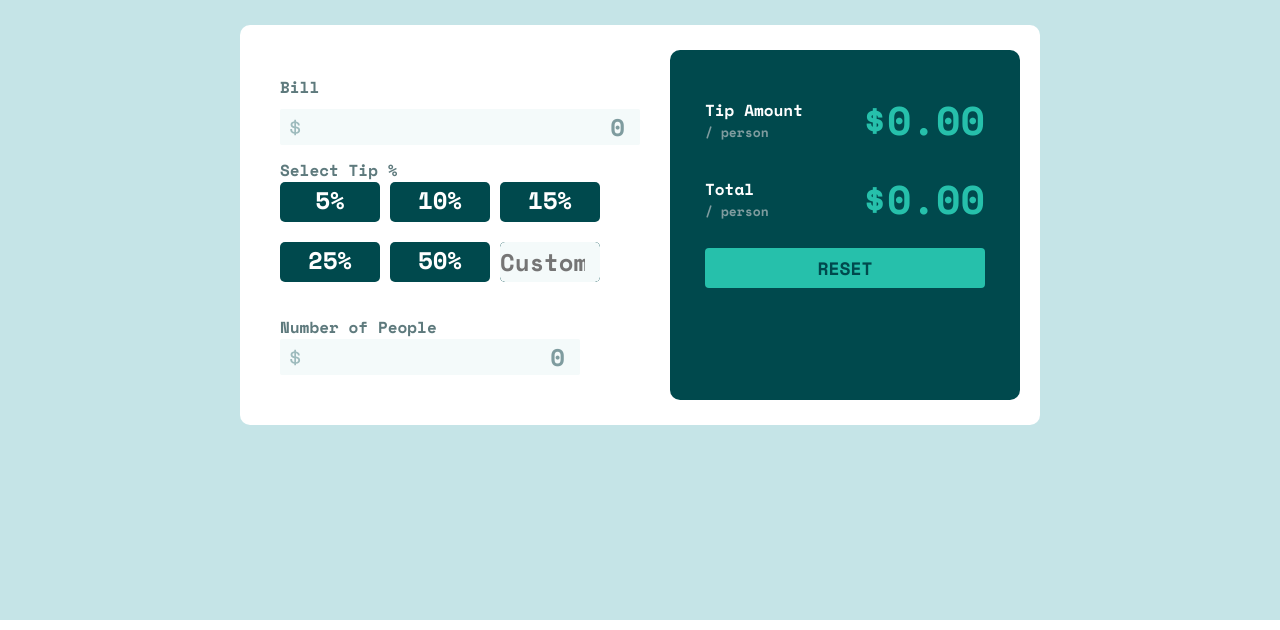
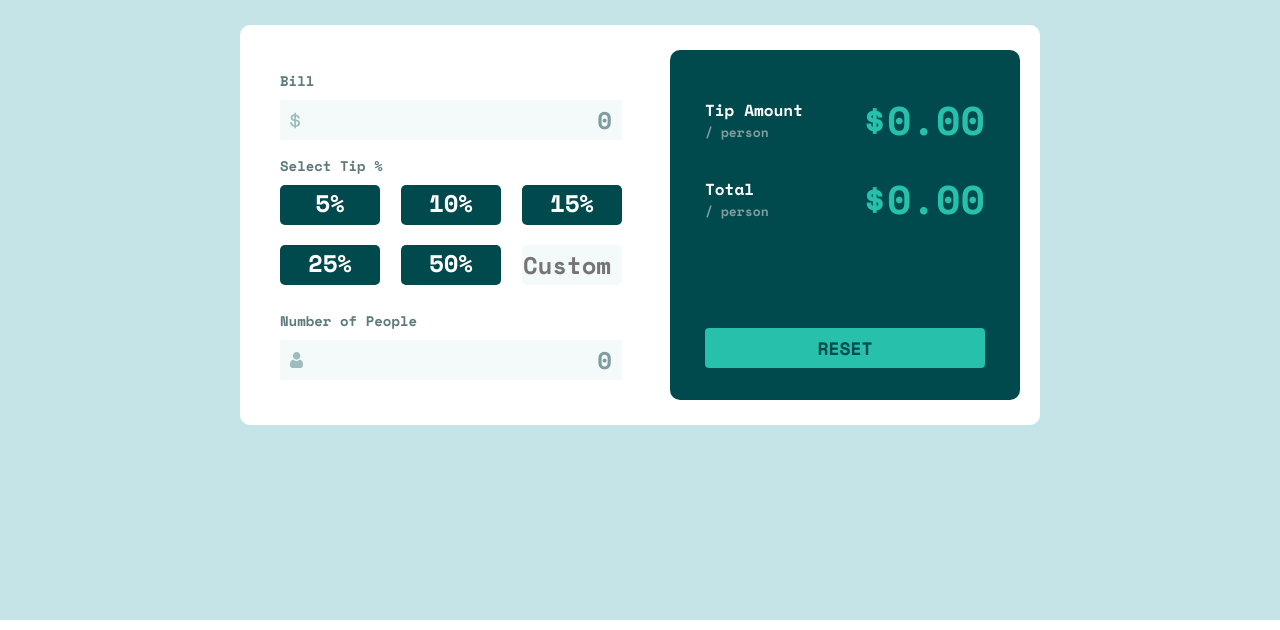
Before and after one commit to walidshaba/tip-calculator-app, a plain HTML site: page index.html in a window 1280 px wide. Shown: the part 170-800 px from the top of the page. Drawn offline with nearby package versions, Linux system fonts and the light colour scheme.

Commit message:
Gotta go to school

```diff
--- a/assets/style/main.css
+++ b/assets/style/main.css
@@ -27,7 +27,10 @@ body {
   width: 100%;
   height: 100%;
 }
-
+input[type='number']::-webkit-inner-spin-button,
+input[type='number']::-webkit-outer-spin-button {
+  -webkit-appearance: none;
+}
 section {
   height: 790px;
   background-color: var(--lightGrayishCyan);
@@ -67,8 +70,10 @@ section .container {
   display: flex;
   justify-content: space-between;
   flex-direction: column;
+  width: 95%;
 }
 legend {
+  font-size: 14px;
   color: var(--darkGrayishCyan);
 }
 
@@ -84,6 +89,9 @@ legend {
   background-color: var(--veryLightGrayishCyan);
   border-radius: 2px;
   text-align: right;
+  width: 100%;
+  height: 40px;
+  padding-right: 10px;
 }
 .left-row .bill input:focus {
   color: var(--veryDarkCyan);
@@ -93,9 +101,9 @@ legend {
 .left-row .select-tip {
   display: flex;
   flex-direction: column;
-  width: 320px;
-  height: 130px;
-  justify-content: center;
+  width: 95%;
+  height: 140px;
+  justify-content: space-between;
 }
 
 .select-tip .grp-tips {
@@ -103,7 +111,9 @@ legend {
   flex-wrap: wrap;
   justify-content: space-between;
   width: 100%;
-  height: 100%;
+  height: 110px;
+  align-items: center;
+  flex-direction: row;
 }
 .select-tip .pre-defined-tips {
   width: 100px;
@@ -148,8 +158,9 @@ legend {
   background-color: var(--veryLightGrayishCyan);
   color: var(--grayishCyan);
   border: none;
-  border-radius: 5px;
+  border-radius: 0px;
   text-align: right;
+  padding-right: 10px;
 }
 .pre-defined-tips.custom input::placeholder {
   text-align: center;
@@ -160,22 +171,49 @@ legend {
   outline: 2px solid var(--strongCyan);
 }
 
+.left-row .nop {
+  width: 95%;
+  height: 70px;
+  display: flex;
+  justify-content: space-between;
+  flex-direction: column;
+}
+
+.left-row .nop legend {
+  display: flex;
+  justify-content: space-between;
+}
+
+.left-row .nop legend p#error-message {
+  display: none;
+  color: rgba(243, 71, 71, 0.856);
+}
+.left-row .nop legend p#error-message.active {
+  display: unset;
+}
+
 .left-row .nop input {
-  background-image: url(../images/icon-dollar.svg);
+  background-image: url(../images/icon-person.svg);
   background-repeat: no-repeat;
   background-position: 10px center;
-  /* padding: 0 5px; */
+
   font-size: 24px;
-  align-items: center;
   color: var(--grayishCyan);
   border: none;
   background-color: var(--veryLightGrayishCyan);
   border-radius: 2px;
   text-align: right;
+  width: 100%;
+  height: 40px;
+  padding-right: 10px;
 }
 .left-row .nop input:focus {
   color: var(--veryDarkCyan);
   outline: 2px solid var(--strongCyan);
+}
+
+.left-row .nop input.active:focus {
+  outline: 2px solid rgba(243, 71, 71, 0.856);
 }
 
 .container .right-row {
@@ -229,9 +267,9 @@ legend {
   background-color: var(--strongCyan);
   border-radius: 4px;
   cursor: pointer;
+  transform: translateY(80px);
 }
 
 .right-row input:hover {
   background-color: var(--lightGrayishCyan);
-  transform: translateY(40px);
 }
--- a/index.html
+++ b/index.html
@@ -57,7 +57,10 @@
             </div>
           </div>
           <div class="nop">
-            <legend>Number of People</legend>
+            <legend>
+              <p>Number of People</p>
+              <p id="error-message">Can't be zero</p>
+            </legend>
             <input type="number" name="" id="nop" value="0" />
           </div>
         </div>
```
